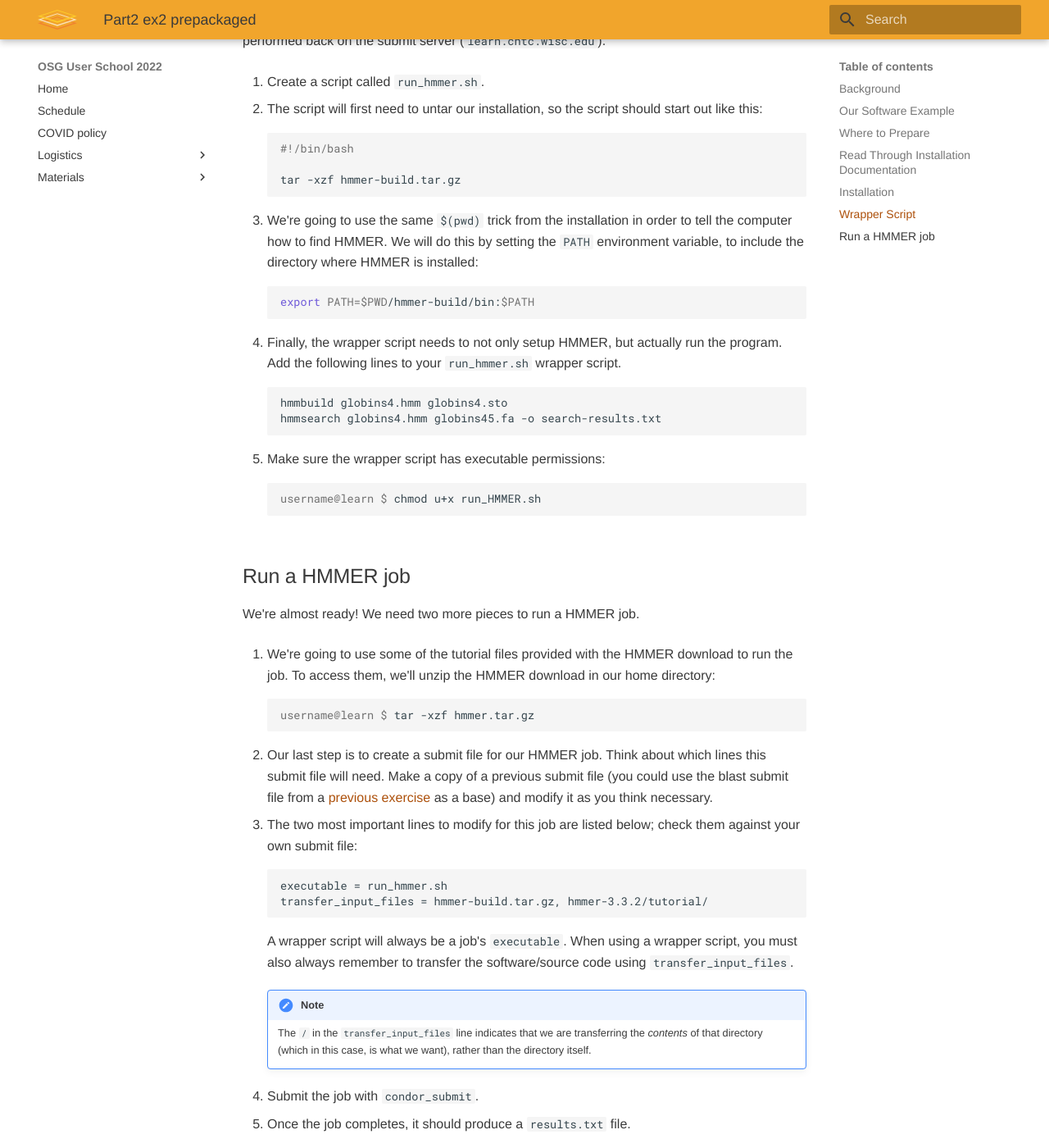
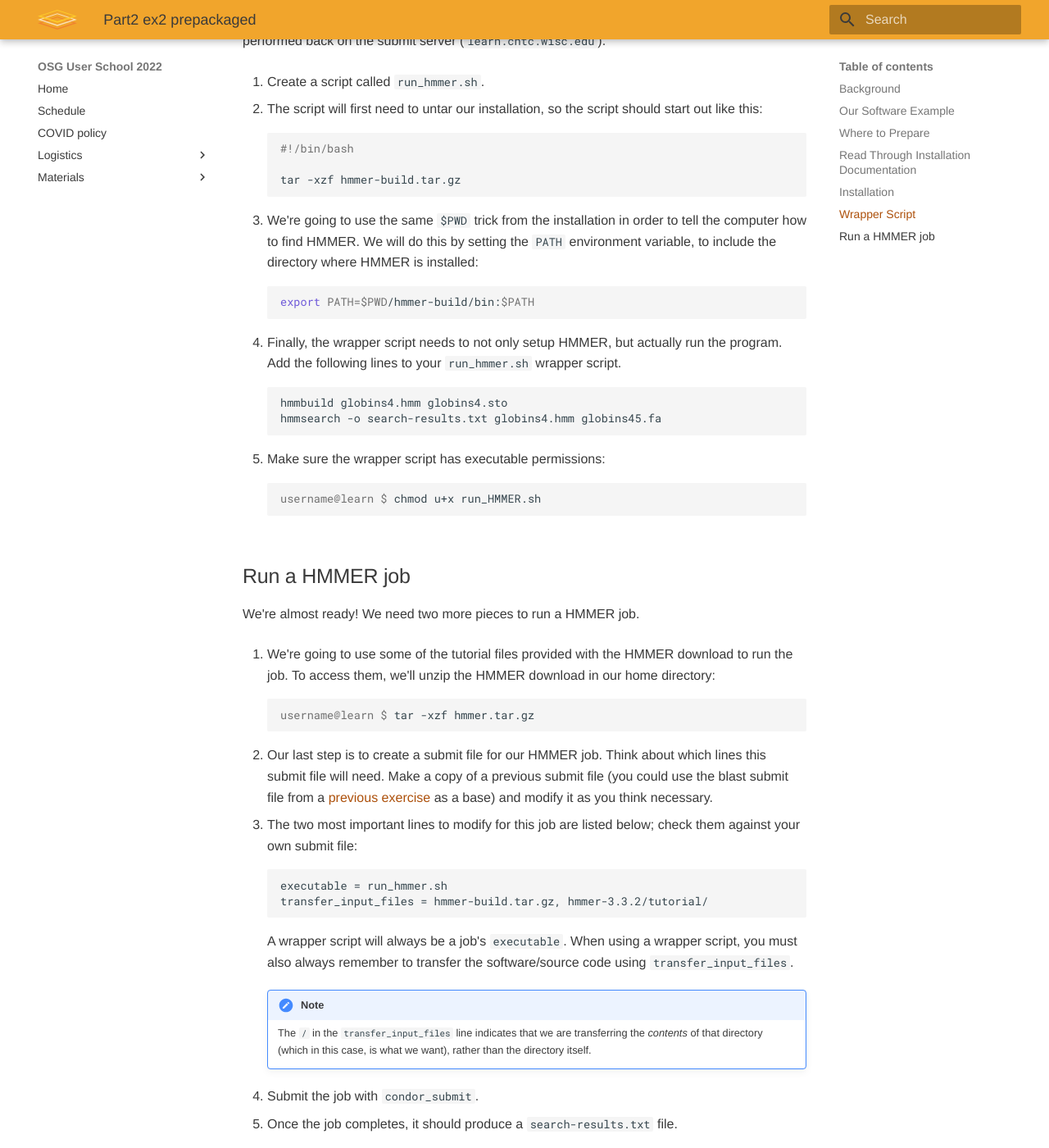
Before and after one commit to showmic09/user-school-2022, an MkDocs documentation site: the page built from docs/materials/software/part2-ex2-prepackaged.md, in a window 1280 px wide and 1400 px high, scrolled down 3372 px. Shown: the whole window at 82% size. Built offline with MkDocs 1.6.1 and Material for MkDocs 9.7.7, drawn with Linux system fonts in a browser that asks for light colours.

Commit message:
final edits

```diff
--- a/docs/materials/software/part2-ex2-prepackaged.md
+++ b/docs/materials/software/part2-ex2-prepackaged.md
@@ -129,7 +129,7 @@ Now that we've created our portable installation, we need to write a script that
 
 		tar -xzf hmmer-build.tar.gz
 
-1.  We're going to use the same `$(pwd)` trick from the installation in order to tell the computer how to find HMMER. We will do this by setting the `PATH` environment variable, to include the directory where HMMER is installed:
+1.  We're going to use the same `$PWD` trick from the installation in order to tell the computer how to find HMMER. We will do this by setting the `PATH` environment variable, to include the directory where HMMER is installed:
 
 		:::bash
 		export PATH=$PWD/hmmer-build/bin:$PATH
@@ -138,7 +138,7 @@ Now that we've created our portable installation, we need to write a script that
 
         :::bash
 		hmmbuild globins4.hmm globins4.sto
-		hmmsearch globins4.hmm globins45.fa -o search-results.txt
+		hmmsearch -o search-results.txt globins4.hmm globins45.fa
 
 1.  Make sure the wrapper script has executable permissions:
 
@@ -174,7 +174,7 @@ run the job. To access them, we'll unzip the HMMER download in our home director
 
 1.  Submit the job with `condor_submit`.
 
-1.  Once the job completes, it should produce a `results.txt` file.
+1.  Once the job completes, it should produce a `search-results.txt` file.
 
 	!!! note
 		For a very similar compiling example, see this guide on how to
```
Also changed, not shown: other parts of docs/materials/software/part2-ex2-prepackaged.md (+1 -1 lines).
